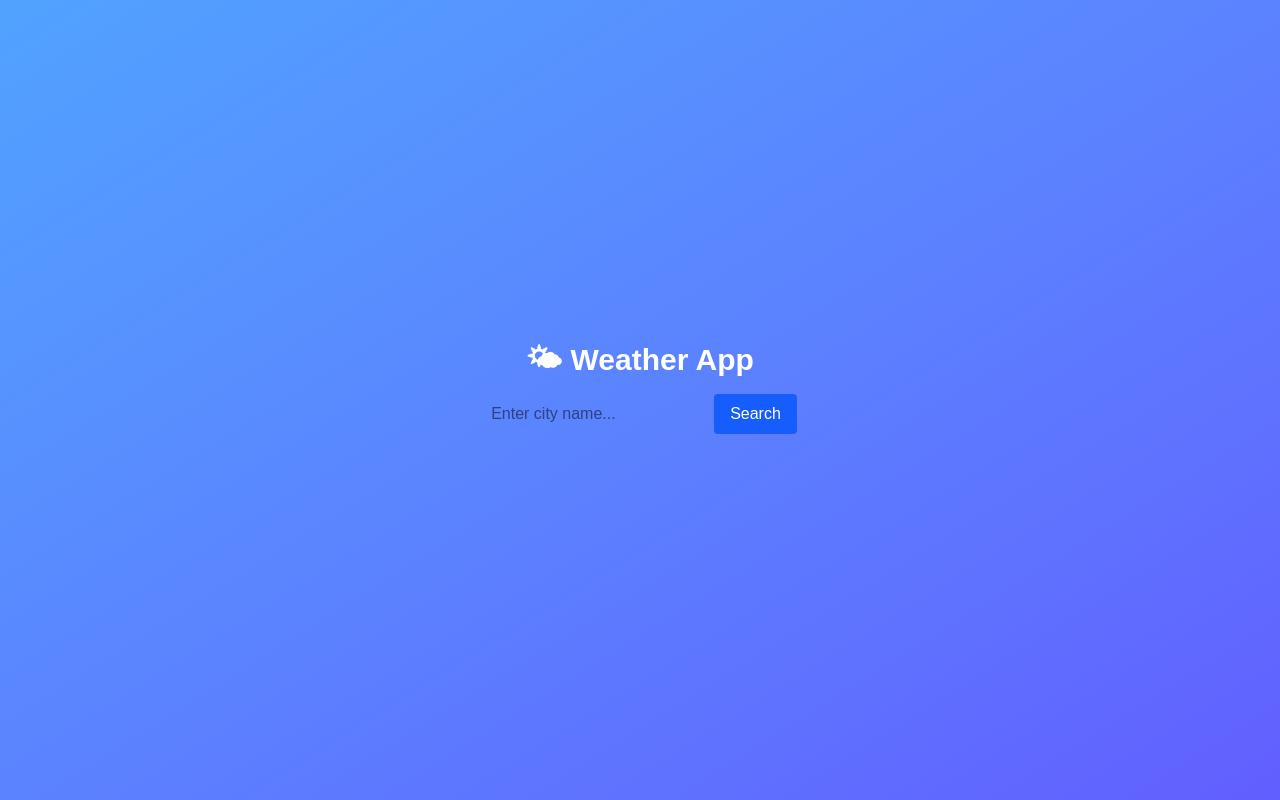
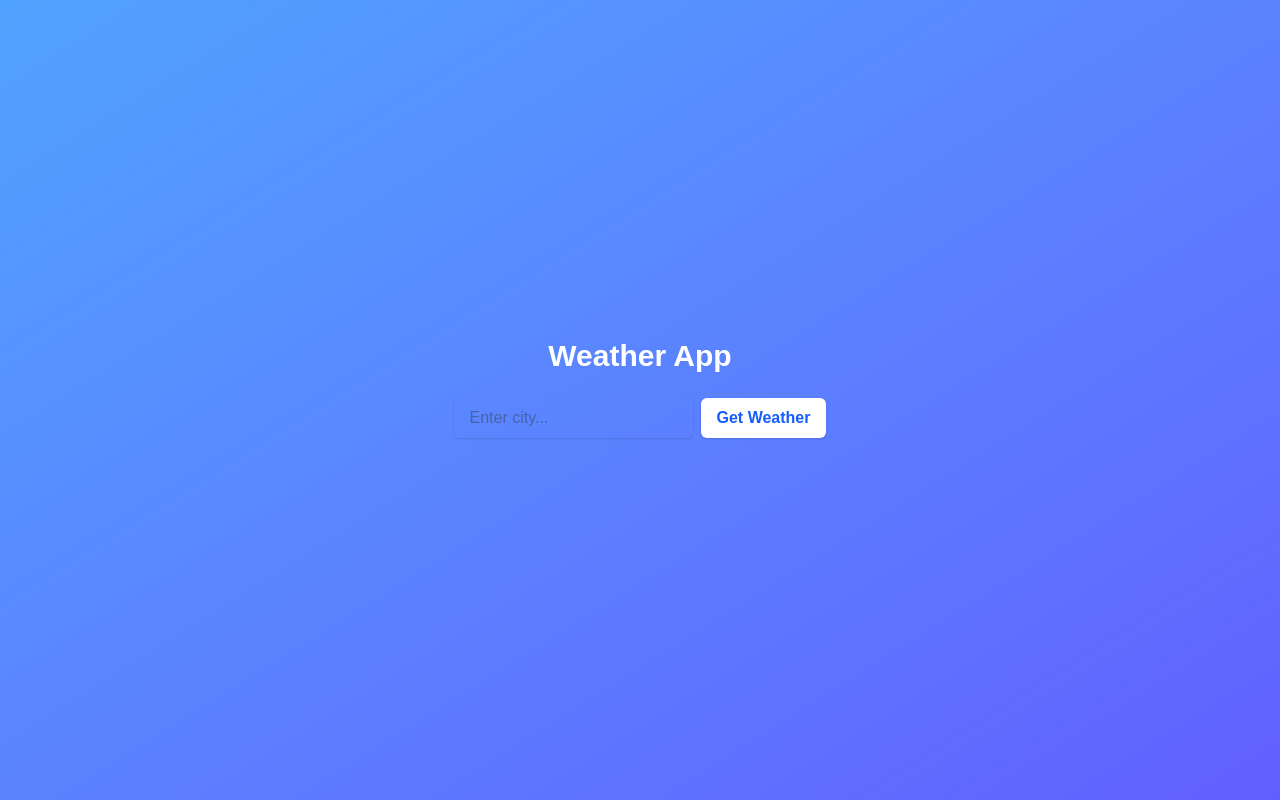
Before and after one commit to KimiaHakkak/nextjs-practice, a Next.js app in the folder my-app/: page / in a window 1280 px wide. Built offline with nearby package versions, Linux system fonts and the light colour scheme.

Commit message:
before switching to mui

```diff
--- a/my-app/app/page.js
+++ b/my-app/app/page.js
@@ -5,54 +5,75 @@ export default function Home() {
   const [city, setCity] = useState("");
   const [weather, setWeather] = useState(null);
   const [error, setError] = useState(null);
+  const [loading, setLoading] = useState(false);
 
   const getWeather = async () => {
+    if (!city) return;
+    setLoading(true);
     setError(null);
     setWeather(null);
 
     try {
       const res = await fetch(`/api/weather?q=${city}`);
       const data = await res.json();
-      if (!res.ok) throw new Error(data.error || "Error fetching weather");
+
+      if (!res.ok) {
+        throw new Error(data.error || "Failed to fetch weather");
+      }
+
       setWeather(data);
     } catch (err) {
       setError(err.message);
+    } finally {
+      setLoading(false);
     }
   };
 
   return (
-    <div className="min-h-screen bg-gradient-to-br from-blue-400 to-indigo-500 flex flex-col items-center justify-center text-white p-6">
-      <h1 className="text-3xl font-bold mb-4">🌤 Weather App</h1>
+    <div className="min-h-screen bg-gradient-to-br from-blue-400 to-indigo-500 flex flex-col items-center justify-center p-6">
+      <h1 className="text-3xl font-bold text-white mb-6">Weather App</h1>
 
       <div className="flex gap-2 mb-6">
         <input
-          className="p-2 rounded text-black outline-none"
           type="text"
-          placeholder="Enter city name..."
           value={city}
           onChange={(e) => setCity(e.target.value)}
+          placeholder="Enter city..."
+          className="px-4 py-2 rounded-md outline-none shadow text-gray-700"
         />
         <button
           onClick={getWeather}
-          className="bg-blue-600 px-4 py-2 rounded hover:bg-blue-700 transition"
+          className="bg-white text-blue-600 font-semibold px-4 py-2 rounded-md shadow hover:bg-blue-100"
         >
-          Search
+          Get Weather
         </button>
       </div>
 
-      {error && <p className="text-red-200">{error}</p>}
+      {/* Loading Spinner */}
+      {loading && (
+        <div className="flex items-center justify-center">
+          <div className="w-10 h-10 border-4 border-white border-t-transparent rounded-full animate-spin"></div>
+        </div>
+      )}
 
-      {weather && (
-        <div className="bg-white/20 backdrop-blur-md p-6 rounded-2xl shadow-md text-center">
-          <h2 className="text-2xl font-semibold">{weather.name}</h2>
-          <p className="text-lg">{weather.weather[0].description}</p>
-          <p className="text-4xl font-bold mt-2">
+      {/* Error message */}
+      {error && <p className="text-red-200 mt-4">{error}</p>}
+
+      {/* Weather data */}
+      {weather && !loading && (
+        <div className="bg-white/20 backdrop-blur-md text-white p-6 rounded-2xl shadow-md w-80 mt-6 text-center">
+          <h2 className="text-2xl font-semibold mb-2">{weather.name}</h2>
+          <p className="text-5xl font-bold mb-2">
             {Math.round(weather.main.temp)}°C
           </p>
-          <p className="text-sm mt-1">
-            💧 Humidity: {weather.main.humidity}% | 🌬 Wind:{" "}
-            {weather.wind.speed} m/s
-          </p>
+          <p className="capitalize text-lg mb-4">{weather.weather[0].description}</p>
+
+          {/* Weather Icon */}
+          <img
+            src={`https://openweathermap.org/img/wn/${weather.weather[0].icon}@2x.png`}
+            alt="weather icon"
+            className="mx-auto"
+          />
         </div>
       )}
     </div>
```
